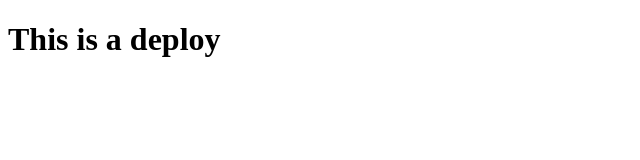
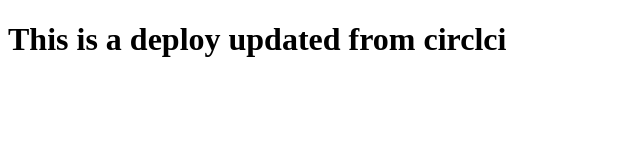
Before and after one commit to siemah/cloudflare-worker-for-pages, a website: page public/index.html in a window 1280 px wide. Shown: the whole page, without its empty margins (0-640 px from the left). Drawn offline with Linux system fonts and the light colour scheme.

Commit message:
feat:ui update after creating a website first

```diff
--- a/public/index.html
+++ b/public/index.html
@@ -7,6 +7,6 @@
   <title>Wrangler deploy v2</title>
 </head>
 <body>
-  <h1>This is a deploy</h1>
+  <h1>This is a deploy updated from circlci</h1>
 </body>
 </html>
```
